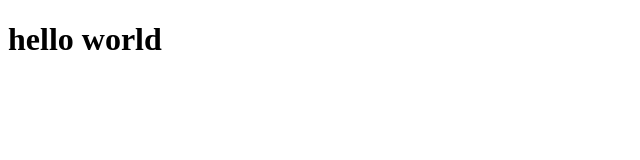
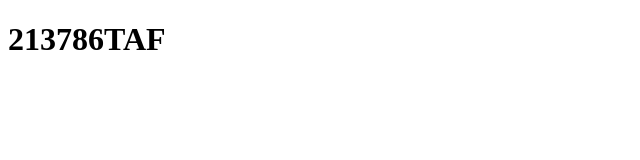
Before and after one commit to brolavi/brolavi.github.io, a plain HTML site: page index.html in a window 1280 px wide. Shown: the whole page, without its empty margins (0-640 px from the left). Drawn offline with Linux system fonts and the light colour scheme.

Commit message:
Update index.html

```diff
--- a/index.html
+++ b/index.html
@@ -5,6 +5,6 @@
 <title>Hello World!</title>
 </head>
 <body>
-<h1>hello world</h1>
+<h1>213786TAF</h1>
 </body>
 </html>
```
